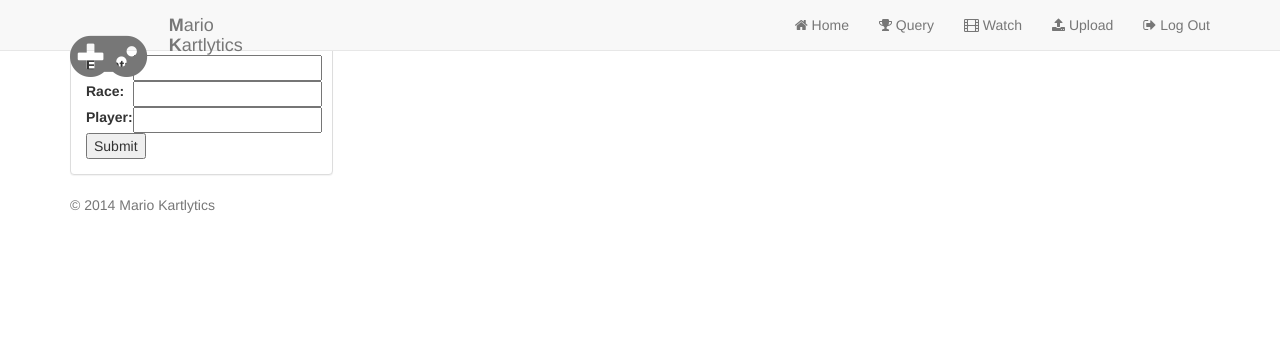
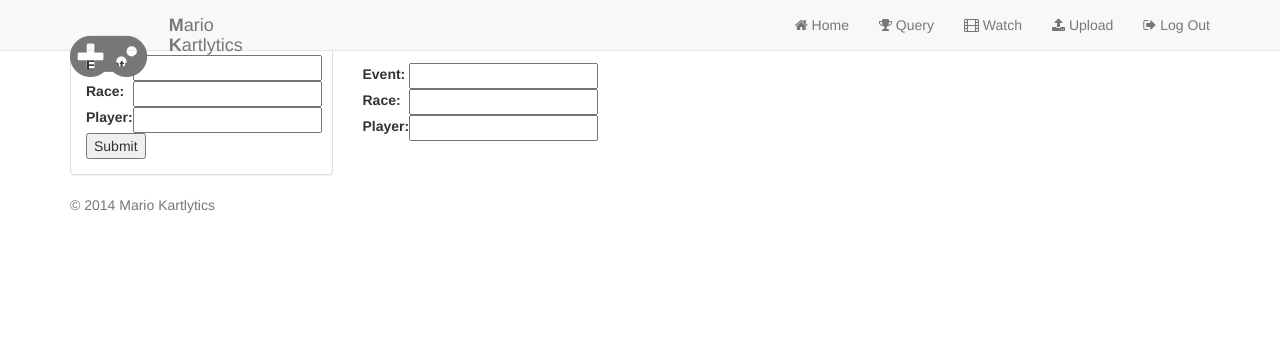
Before and after one commit to kartyboyz/n64-website, a Django app: page /query/ in a window 1280 px wide. Shown: the top 351 px of the page. Run offline with Django 3.2, Linux system fonts and the light colour scheme; some libraries are stand-ins or nearby versions.

Commit message:
updated query stuff

```diff
--- a/n64/forms.py
+++ b/n64/forms.py
@@ -4,3 +4,8 @@
     event = forms.CharField(required=False)
     race = forms.CharField(required=False)
     player = forms.CharField(required=False)
+
+class QueryForm(forms.Form):
+    event = forms.CharField(required=False)
+    race = forms.CharField(required=False)
+    player = forms.CharField(required=False)
--- a/n64/templates/query.html
+++ b/n64/templates/query.html
@@ -28,6 +28,13 @@
                     {{ form.as_table }}
                 </table>
             </div>
+            {% else %}
+            <div class="col-md-9 content">
+                <h2><i class="fa fa-cloud"></i> Results:</h2>
+                <table>
+                    {{ form.as_table }}
+                </table>
+            </div>
             {% endif %}
         </div>
     </div>
```
